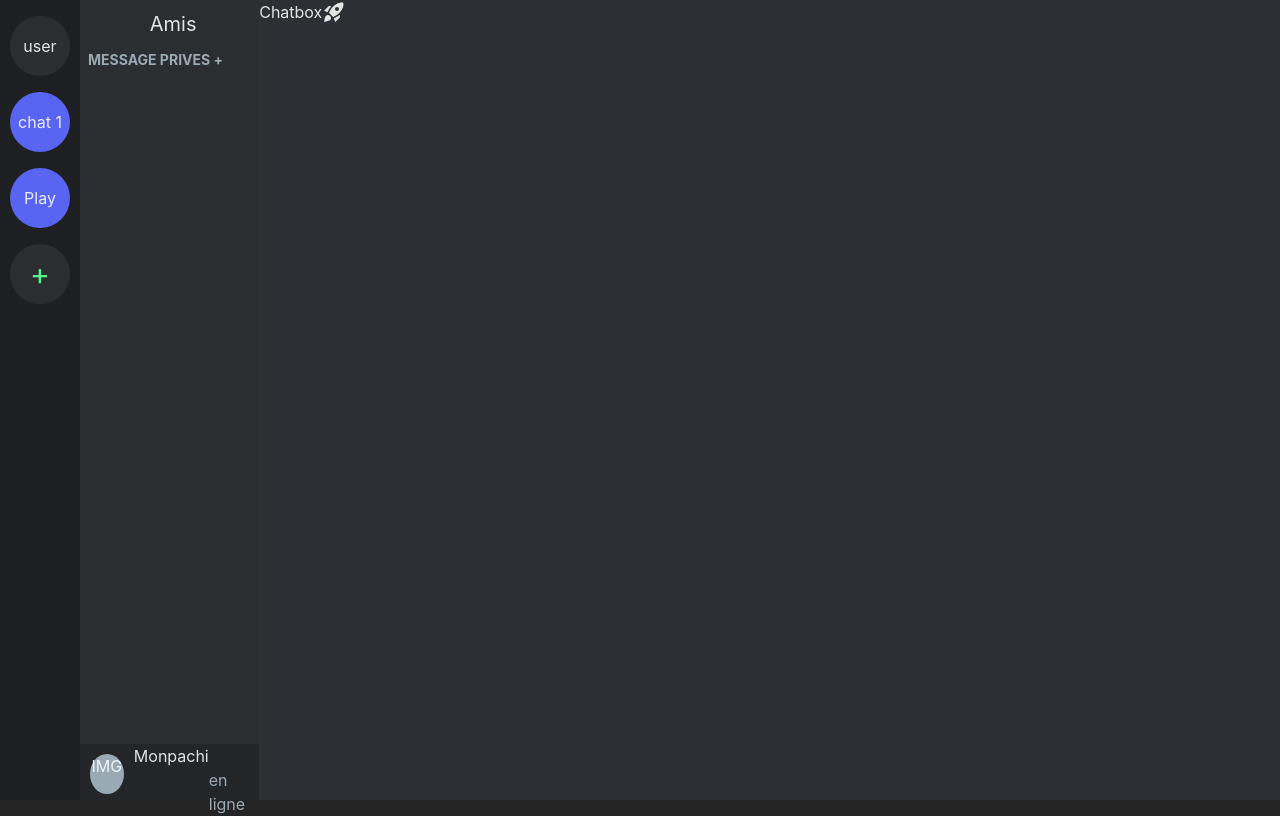
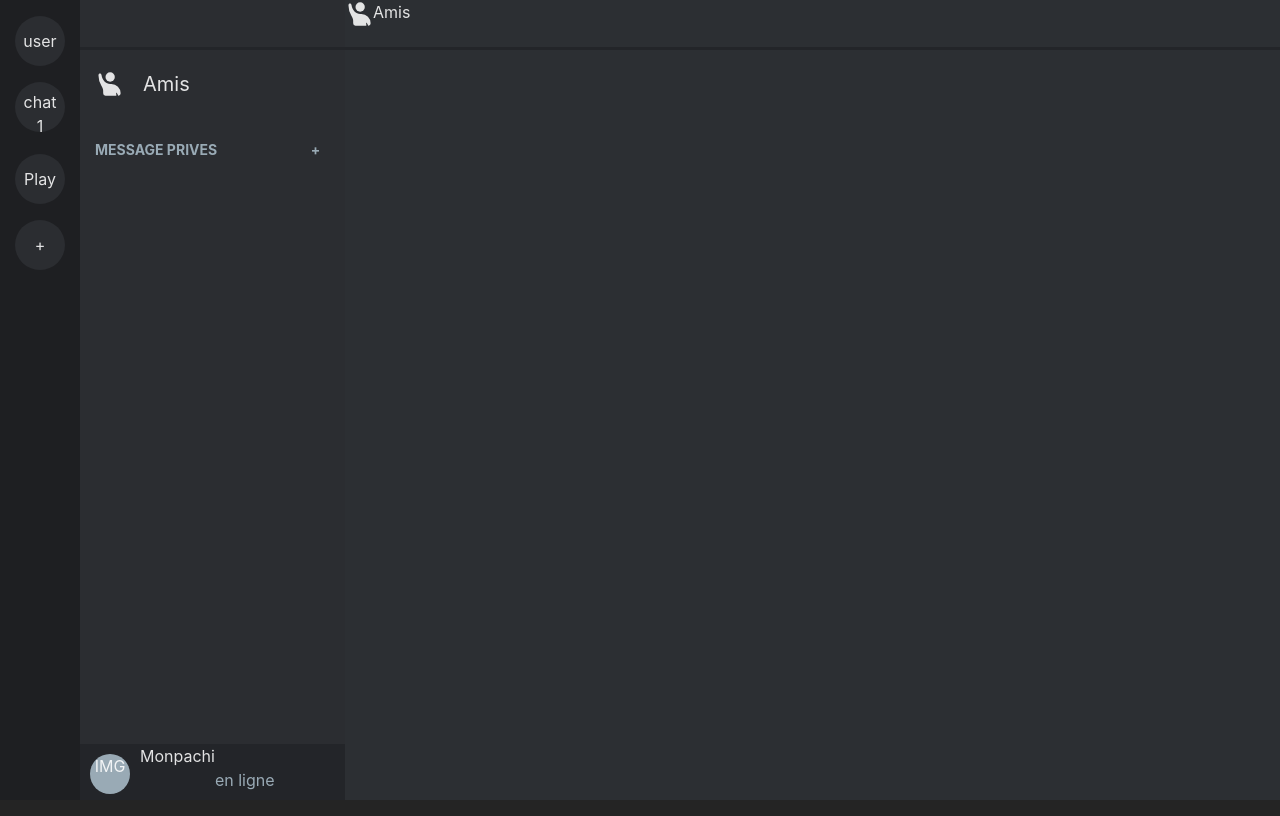
Before and after one commit to Standlc/transcendence, a React (Vite) app in the folder client/: page /home in a window 1280 px wide. Built offline with nearby package versions, Linux system fonts and the light colour scheme; no server answers.

Commit message:
animation-fixing button navbar

```diff
--- a/client/src/App.css
+++ b/client/src/App.css
@@ -52,15 +52,16 @@ input:focus {
 
 .navbar {
     height: 100vh;
-  display: 'flex';
-  position: sticky;
+
     flex-direction: column;
     width: 80px;
+    min-width: 80px;
 }
 
 .result-page {
     display: flex;
-  flex-direction: row;
+    width: 100%;
+    /* flex-direction: row; */
     height: 100vh;
 }
 
@@ -69,17 +70,20 @@ input:focus {
 }
 
 .chan-column {
-  height: 100vh;
+    height: 100%;
     display: flex;
     position: sticky;
     flex-direction: column;
-  width: 14%;
+    top: 0;
+    width: 265px;
+    min-width: 265px;
+    max-width: 265px;
 }
 
 .user-chancolumn {
     display: flex;
-  position :absolute;
-  bottom : 0vh;
+    position: absolute;
+    bottom: 0vh;
     height: 7vh;
     width: 100%;
 }
@@ -91,8 +95,18 @@ input:focus {
     margin: 10px;
 }
 
+.topbar-section {
+    height: 50px;
+    position: sticky;
+    width: 100%;
+    display: flex;
+}
+
 .cell-chan {
+    display: flex;
+    margin-top: 10px;
     padding-top: 10px;
     height: 50px;
-  width: 95%;
+    width: 85%;
+    margin-left: 15px;
 }
--- a/client/src/components/ChanColumn.tsx
+++ b/client/src/components/ChanColumn.tsx
@@ -1,16 +1,44 @@
 export const ChanColumn = () => {
     return (
         <div className="bg-not-quite-black chan-column">
+            <div
+                className="bg-not-quite-black topbar-section border-b border-b-almost-black "
+                style={{ borderBottomWidth: "3px" }}
+            ></div>
             <div className="w-full item-center justify-center">
-                <div className="cell-chan text-xl align-center ml-2 hover:bg-discord-light-grey hover:rounded-lg">Amis</div>
+                <div className="cell-chan text-xl align-center hover:bg-discord-light-grey hover:rounded-lg">
+                    <svg
+                        aria-hidden="true"
+                        role="img"
+                        xmlns="http://www.w3.org/2000/svg"
+                        width="28"
+                        height="28"
+                        viewBox="0 0 24 24"
+                    >
+                        <path
+                            fill="currentColor"
+                            d="M3 5v-.75C3 3.56 3.56 3 4.25 3s1.24.56 1.33 1.25C6.12 8.65 9.46 12 13 12h1a8 8 0 0 1 8 8 2 2 0 0 1-2 2 .21.21 0 0 1-.2-.15 7.65 7.65 0 0 0-1.32-2.3c-.15-.2-.42-.06-.39.17l.25 2c.02.15-.1.28-.25.28H9a2 2 0 0 1-2-2v-2.22c0-1.57-.67-3.05-1.53-4.37A15.85 15.85 0 0 1 3 5Z"
+                        ></path>
+                        <path
+                            fill="currentColor"
+                            d="M13 10a4 4 0 1 0 0-8 4 4 0 0 0 0 8Z"
+                        ></path>
+                    </svg>
+                    <div className="ml-5">Amis</div>
+                </div>
             </div>
-
-            <div className="w-full font-bold text-greyple hover:bg-black text-sm text-left ml-2">MESSAGE PRIVES <span className="text-right">+</span></div>
-            <div className="bg-almost-black text-m bloc user-chancolumn" >
-                <span className='avatar bg-greyple'>IMG </span>
+            <div className="cell-chan  font-bold text-greyple hover:text-white hover:rounded-md text-sm text-left flex items-center justify-between">
+                <div>MESSAGE PRIVES</div>
+                <span className="bloc text-right">+</span>
+            </div>
+            <div className="bg-almost-black text-m bloc user-chancolumn">
+                <span className="avatar bg-greyple">IMG </span>
                 <span> Monpachi</span>
-                <span className='text-greyple bloc text-left'> <br></br> en ligne</span>
+                <span className="text-greyple bloc text-left">
+                    {" "}
+                    <br></br> en ligne
+                </span>
             </div>
         </div>
-    )
-}
+    );
+};
--- a/client/src/components/Chatbox.tsx
+++ b/client/src/components/Chatbox.tsx
@@ -1,7 +1,30 @@
 export const Chatbox = () => {
     return (
-        <div>
-            <h1>Chatbox</h1>
+        <div className="w-full">
+            <div
+                className="bg-discord-greyple topbar-section border-b border-b-almost-black "
+                style={{ borderBottomWidth: "3px" }}
+            >
+                <svg
+                    aria-hidden="true"
+                    role="img"
+                    xmlns="http://www.w3.org/2000/svg"
+                    width="28"
+                    height="28"
+                    viewBox="0 0 24 24"
+                >
+                    <path
+                        fill="currentColor"
+                        d="M3 5v-.75C3 3.56 3.56 3 4.25 3s1.24.56 1.33 1.25C6.12 8.65 9.46 12 13 12h1a8 8 0 0 1 8 8 2 2 0 0 1-2 2 .21.21 0 0 1-.2-.15 7.65 7.65 0 0 0-1.32-2.3c-.15-.2-.42-.06-.39.17l.25 2c.02.15-.1.28-.25.28H9a2 2 0 0 1-2-2v-2.22c0-1.57-.67-3.05-1.53-4.37A15.85 15.85 0 0 1 3 5Z"
+                    ></path>
+                    <path
+                        fill="currentColor"
+                        d="M13 10a4 4 0 1 0 0-8 4 4 0 0 0 0 8Z"
+                    ></path>
+                </svg>
+                <div>Amis</div>
+            </div>
+            {/* <h1>Chatbox</h1> */}
         </div>
-    )
-}
+    );
+};
--- a/client/src/components/Navbar/Navbar.tsx
+++ b/client/src/components/Navbar/Navbar.tsx
@@ -1,39 +1,31 @@
-import React from 'react';
-import { useNavigate } from 'react-router-dom';
+import React, { useState } from "react";
+import { useNavigate } from "react-router-dom";
 
 export const NavBar = () => {
     const navigate = useNavigate();
+    const [activeButton, setActiveButton] = useState(null);
 
+    const handleClick = (buttonText) => {
+        setActiveButton(buttonText);
+    };
+
+    const buttons = ["user", "chat 1", "Play", "+"];
     return (
         <div className="navbar bg-discord-black">
+            {buttons.map((buttonText, index) => (
                 <button
-				className="mt-4 p-2 rounded-full bg-not-quite-black"
-				style={{ height: '60px', width: '60px' }}
+                    key={index}
+                    className={`mt-4 p-2 rounded-full bg-not-quite-black ${
+                        activeButton === buttonText
+                            ? "rounded-lg bg-blurple hover:bg-blurple"
+                            : "hover:rounded-lg hover:bg-blurple"
+                    }`}
+                    style={{ height: "50px", width: "50px" }}
+                    onClick={() => handleClick(buttonText)}
                 >
-				user
+                    {buttonText}
                 </button>
-			{/*TODO: component for chan */}
-			<button
-				className="mt-4 p-2 rounded-full bg-blurple"
-				style={{ height: '60px', width: '60px' }}
-			>
-				chat 1
-			</button>
-			{/* TODO: Play component */}
-			<button
-				className="mt-4 p-2 rounded-full bg-blurple"
-				style={{ height: '60px', width: '60px' }}
-			>
-				Play
-			</button>
-			{/*TODO: invite component*/}
-			<button
-				className="mt-4 p-2 text-3xl text-green rounded-full bg-not-quite-black"
-				style={{ height: '60px', width: '60px' }}
-			>
-				+
-			</button>
-
+            ))}
         </div>
     );
 };
--- /dev/null
+++ b/client/src/components/TopBar/TopBar.tsx
@@ -0,0 +1,8 @@
+export const TopBar = () => {
+    return (
+        <div className="topbar-section">
+            <div className="bg-not-quite-black topbar-section"></div>
+            <div className="bg-dark-but-not-black"> </div>
+        </div>
+    );
+};
--- a/client/src/pages/Dashboard.tsx
+++ b/client/src/pages/Dashboard.tsx
@@ -1,17 +1,18 @@
-import React from 'react';
+import React from "react";
 import RocketLaunchIcon from "@mui/icons-material/RocketLaunch";
 
-import { ChanColumn } from '../components/ChanColumn';
-import { Chatbox } from '../components/Chatbox';
-import { NavBar } from '../components/Navbar/Navbar';
+import { ChanColumn } from "../components/ChanColumn";
+import { Chatbox } from "../components/Chatbox";
+import { NavBar } from "../components/Navbar/Navbar";
+import { TopBar } from "../components/TopBar/TopBar";
 
 export const Dashboard = ({ now }) => {
     return (
-        <div className='result-page bg-dark-but-not-black'>
-            <NavBar/>
-            <ChanColumn/>
-            <Chatbox/>
-            <RocketLaunchIcon />
+        <div className="result-page bg-dark-but-not-black ">
+            <NavBar />
+            <ChanColumn />
+            <Chatbox />
+            {/* <RocketLaunchIcon /> */}
             {/* <div className="bg-dark-but-not-black min-h-screen w-full flex items-center justify-center">
                 <RocketLaunchIcon />
                 <h2 className="font-extrabold">Current time is: {now}</h2>
```
Also changed, not shown: client/src/pages/Login.tsx (+49 -22 lines), client/src/pages/PongGame.tsx (+1 -6 lines), client/public/friends.png (added). Lines whose indentation alone changed are shown as unchanged.
